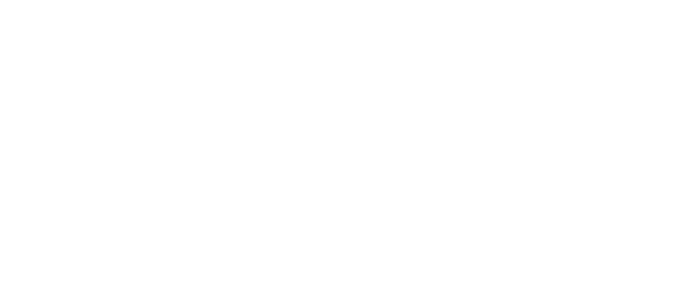
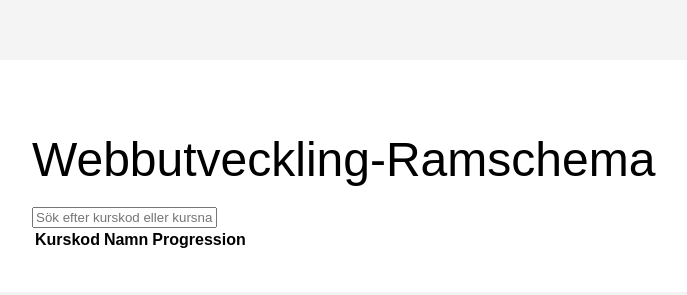
Before and after one commit to tyrwik/laboration2, a website: page index.html in a window 1280 px wide. Shown: the whole page, without its empty margins (108-795 px from the left). Drawn offline with Linux system fonts and the light colour scheme; files that its build step writes are made by us from their sources; no server answers.

Commit message:
skapat fetch med async/await

```diff
--- a/index.html
+++ b/index.html
@@ -4,9 +4,32 @@
     <meta charset="UTF-8" />
     <meta name="viewport" content="width=device-width, initial-scale=1.0" />
     <title>Webbutveckling-Ramschema</title>
-    <link rel="stylesheet" href="src/css/styles.css"
+    <link rel="stylesheet" href="src/css/styles.css">
   </head>
   <body>
+
+    <main>
+        <div class="container">
+        <h1>Webbutveckling-Ramschema</h1>
+
+        <input type="text" id="search" placeholder="Sök efter kurskod eller kursnamn">
+
+        <table>
+          <thead>
+            <tr>
+              <th id="sort-by-code">Kurskod</th>
+              <th id="sort-by-name">Namn</th>
+              <th id="sort-by-progression">Progression</th>
+            </tr>
+          </thead>
+
+          <tbody id="course">
+
+          </tbody>
+        </table>
+        </div>
+    </main>
+
     <script type="module" src="/src/main.js"></script>
   </body>
 </html>
--- a/src/css/styles.css
+++ b/src/css/styles.css
@@ -0,0 +1,18 @@
+body {
+    font-family: Arial, Helvetica, sans-serif;
+    background: #f4f4f4;
+    margin: 0;
+}
+
+.container {
+    max-width: 1000px;
+    margin: 60px auto;
+    padding: 40px;
+    background: white;
+}
+
+h1 {
+    font-weight: 300;
+    font-size: 3rem;
+    margin-bottom: 20px;
+}
--- a/src/js/main.js
+++ b/src/js/main.js
@@ -0,0 +1,21 @@
+"use strict";
+
+let courses = [];
+
+document.addEventListener("DOMContentLoaded", async () => {
+    loadData();
+    console.log("programmet fortsätter")
+});
+
+async function loadData() {
+    const url = "https://webbutveckling.miun.se/files/ramschema.json"
+
+    //Anropa och läs ut data
+    try {
+        const response = await fetch(url)
+        const courses = await response.json();
+        displayCourses(courses);
+    } catch (error){
+        console.error("fel: " + error);
+    }
+}
```
